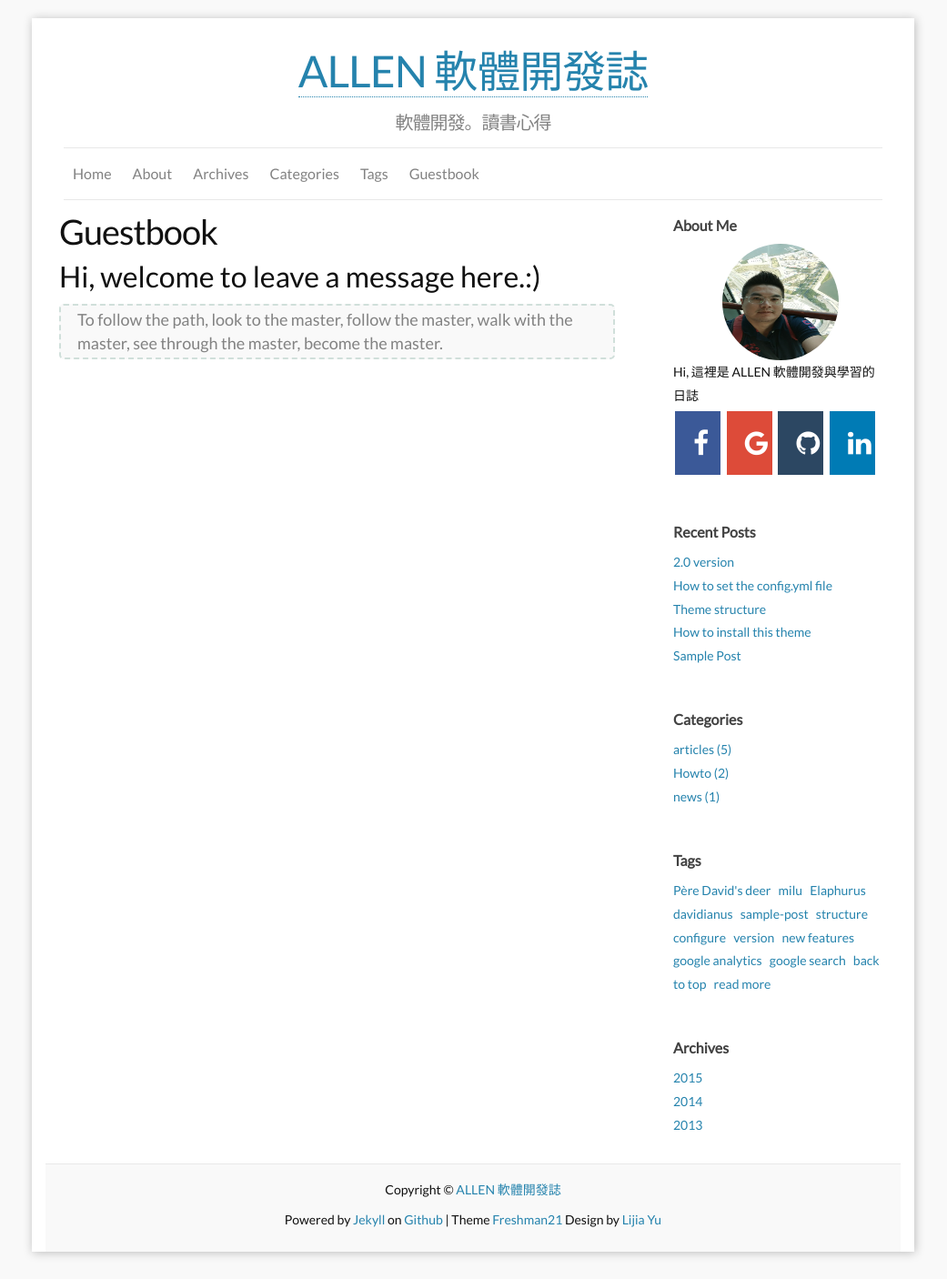
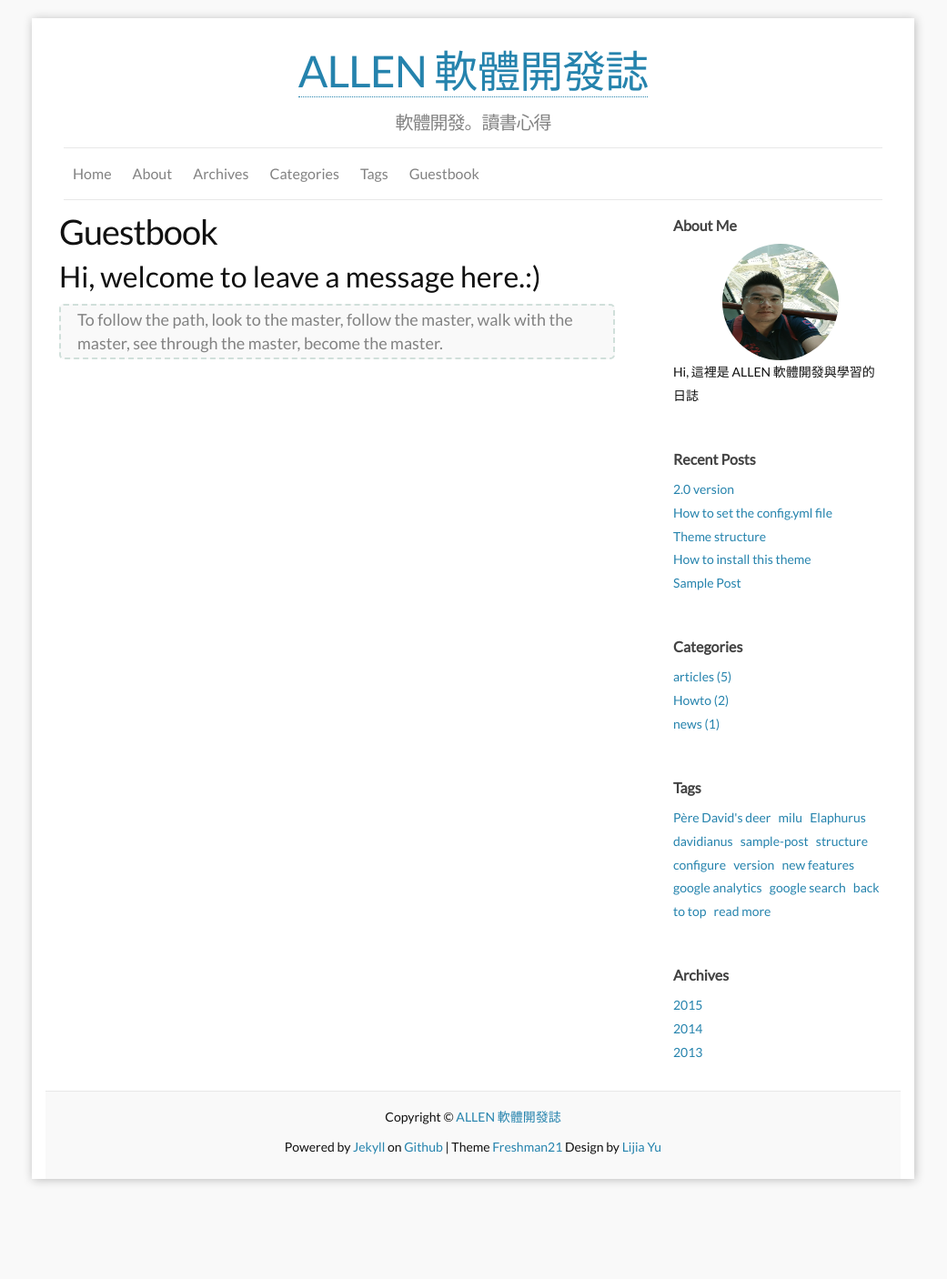
Before and after one commit to allenchien-tw/allenchien-tw.github.io, a Jekyll site: the page built from f_guestbook.md, in a window 1280 px wide. Shown: the whole page at 91% size, without its empty margins (120-1161 px from the left). Built offline with Jekyll 4.4.1, drawn with Linux system fonts in a browser that asks for light colours; some web fonts are replaced; comment, search, counter and statistics services are not loaded; after the commit the page ends 1326 px from its top, so only the background shows below that.

Commit message:
[up] update icons

```diff
--- a/_includes/Aboutme.html
+++ b/_includes/Aboutme.html
@@ -4,13 +4,4 @@
   <span>{{site.aboutme}}</span>
   <br />
 
-  {% if site.ShowContactInfo == "True" %}
-
-  <a href="https://www.facebook.com/tw.allenchien" class="fa fa-facebook"></a>
-  <a href="mailto:{{site.email}}" class="fa fa-google"></a>
-  <a href="https://github.com/allenchien-tw" class="fa fa-github"></a>
-  <a href="https://www.linkedin.com/in/allenchien/" class="fa fa-linkedin"></a>
-
-  {% endif %}
-
 </div>
--- a/_includes/head.html
+++ b/_includes/head.html
@@ -17,41 +17,6 @@
 <link rel="stylesheet" href="{{ "/css/main.css" | prepend: site.baseurl }}">
 <link rel="canonical" href="{{ page.url | replace:'index.html','' |  prepend: site.url }}">
 <link rel="alternate" type="application/atom+xml" title="{{ site.title }}" href="{{ "/feed.xml" | prepend: site.url }}" />
-<link rel="stylesheet" href="https://cdnjs.cloudflare.com/ajax/libs/font-awesome/4.7.0/css/font-awesome.min.css">
 <script src="https://cdnjs.cloudflare.com/ajax/libs/mathjax/2.7.4/MathJax.js?config=TeX-AMS-MML_HTMLorMML"></script>
-<style>
-    .fa {
-      padding: 20px;
-      font-size: 30px;
-      width: 50px;
-      text-align: center;
-      text-decoration: none;
-      margin: 5px 2px;
-    }
-
-    .fa:hover {
-        opacity: 0.7;
-    }
-
-    .fa-facebook {
-      background: #3B5998;
-      color: white;
-    }
-
-    .fa-google {
-      background: #dd4b39;
-      color: white;
-    }
-
-    .fa-linkedin {
-      background: #007bb5;
-      color: white;
-    }
-
-    .fa-github {
-        background: #2c4762;
-        color: white;
-    }
-</style>
 
 </head>
```
